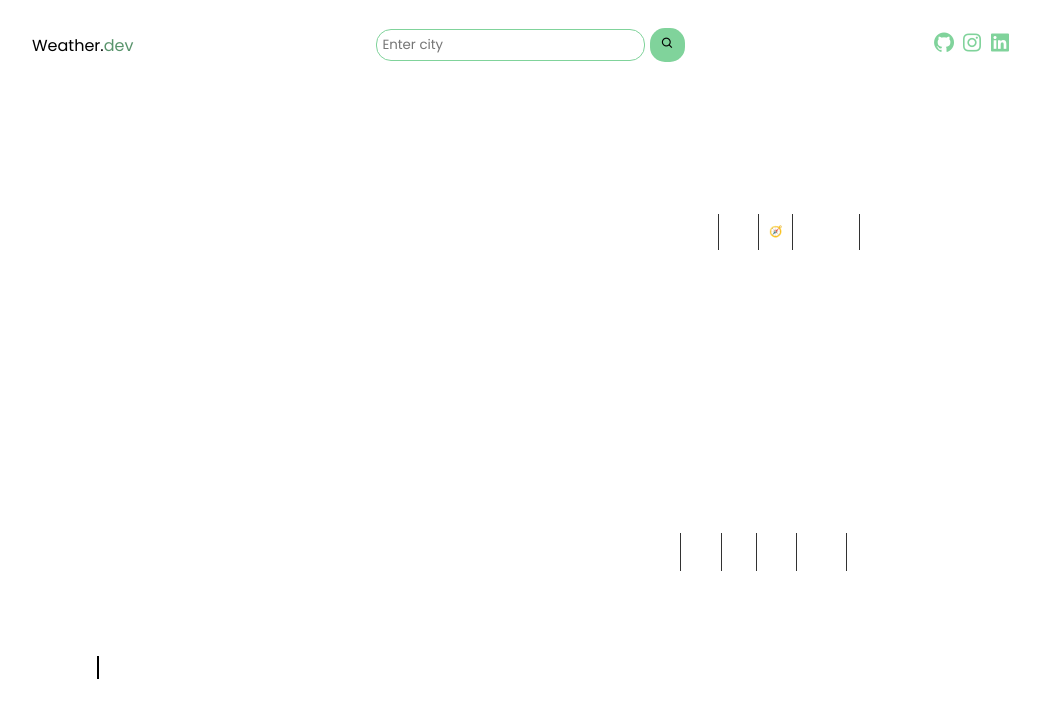
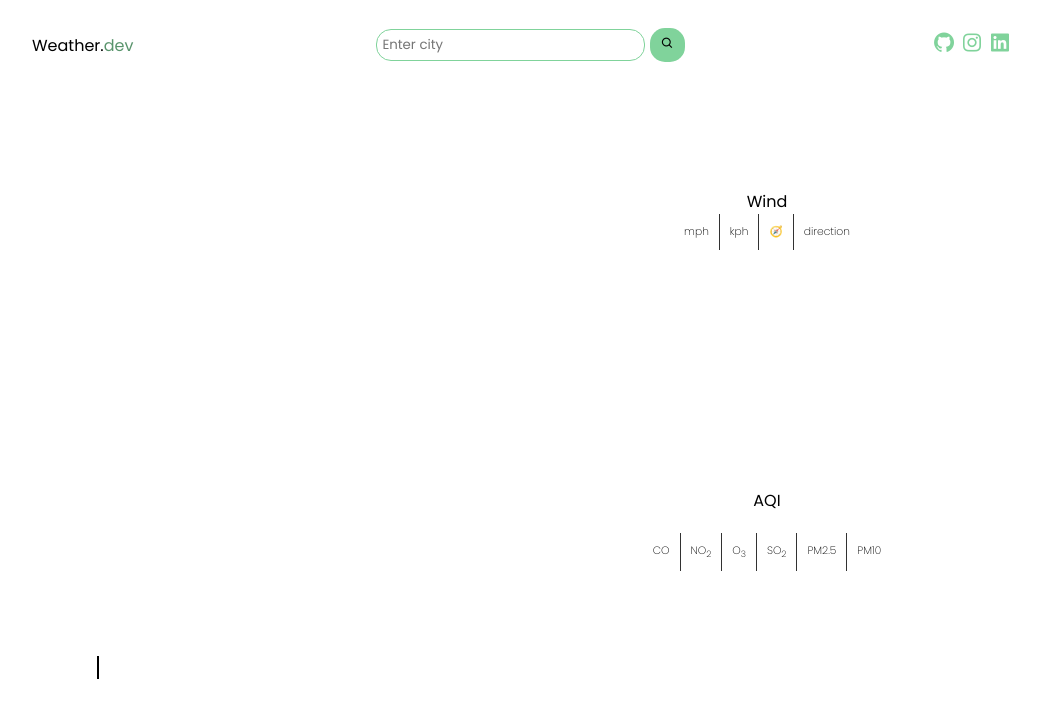
Before and after one commit to OINDIL/weather.dev, a plain HTML site: page index.html in a window 1280 px wide. Shown: the whole page, without its empty margins (118-1158 px from the left). Drawn offline with nearby package versions, Linux system fonts and the light colour scheme.

Commit message:
started working : 21-12-23

```diff
--- a/index.html
+++ b/index.html
@@ -67,7 +67,7 @@
               <p id="wind_degree"></p>
               <h6>🧭</h6>
             </div>
-            <div class="p-h6 border-right">
+            <div class="p-h6">
               <p id="wind-dir"></p>
               <h6>direction</h6>
             </div>
--- a/script.js
+++ b/script.js
@@ -51,7 +51,7 @@ function displayFunc(obj) {
         let boldTemp = document.querySelector(".bold-temp")
         let wind = document.querySelector(".wind")
         let aqi = document.querySelector(".aqi")
-        console.log(condition)
+        // console.log(condition)
         switch (condition) {
             case 1000:
                 document.body.style.backgroundImage = "url('./weather images/sunny.jpg')";
--- a/style.css
+++ b/style.css
@@ -24,12 +24,12 @@ nav p span{
 }
 nav input{
     border: 1px solid #80d39b;
-    transition: border-bottom 0.3s ease;
+    transition: all 0.3s ease;
     padding: 5px 5px;
     border-radius: 15px;
 }
 nav input:hover{
-    border-bottom: 1px solid #59946c;
+    border: 1px solid #59946c;
 }
 nav input:focus{
     outline:none;
@@ -122,7 +122,6 @@ aside{
 }
 
 .aqi{
-    color: #fff;
     /* height: 200px; */
     display: flex;
     flex-direction: column;
@@ -133,7 +132,6 @@ aside{
     padding: 50px 0 50px 0;
 }
 .wind{
-    color: #fff;
     /* height: 200px; */
     border-radius: 20px;
     /* background-color: aliceblue; */
```
